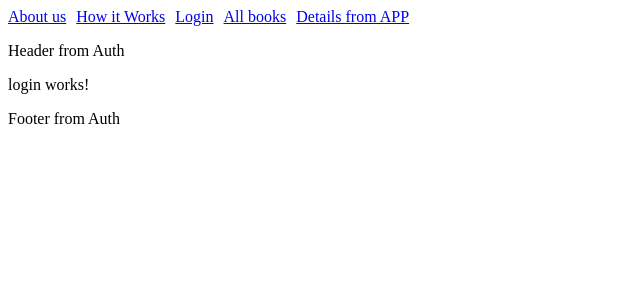
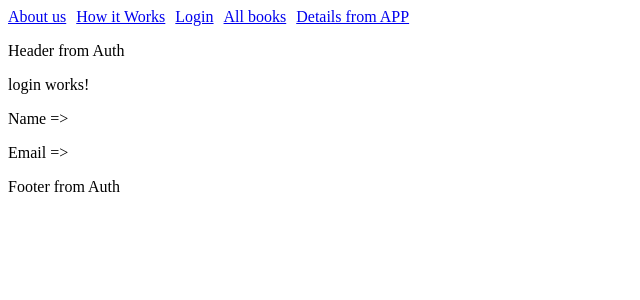
Before and after one commit to krunalp-pulse/book-store-angular, an Angular app in the folder bookStoreApp/: page /auth/login in a window 1280 px wide. Shown: the top 300 px of the page, without its empty margins (0-640 px from the left). Built offline with nearby package versions, Linux system fonts and the light colour scheme.

Commit message:
Code changes by Krunal

```diff
--- a/bookStoreApp/src/app/app.component.html
+++ b/bookStoreApp/src/app/app.component.html
@@ -1,7 +1,7 @@
 <div>
   <a routerLink="/about-us">About us</a>
   <a routerLink="/how-it-works">How it Works</a>
-  <a routerLink="/auth/login">Login</a>
+  <a routerLink="/auth/login" [queryParams]="{name: 'Krunal', email: email}">Login</a>
   <a routerLink="/public/all-books">All books</a>
   <a [routerLink]="['/public/book-details/', 1, 'author', 3]">Details from APP</a>
 
--- a/bookStoreApp/src/app/app.component.ts
+++ b/bookStoreApp/src/app/app.component.ts
@@ -6,5 +6,6 @@ import { Component } from '@angular/core';
   styleUrls: ['./app.component.scss']
 })
 export class AppComponent {
+  email: string = 'krunal.parmar@gmail.com';
   title = 'bookStoreApp';
 }
--- a/bookStoreApp/src/app/auth/components/login/login.component.html
+++ b/bookStoreApp/src/app/auth/components/login/login.component.html
@@ -1 +1,4 @@
 <p>login works!</p>
+
+<p>Name => {{name}}</p>
+<p>Email => {{email}}</p>
--- a/bookStoreApp/src/app/auth/components/login/login.component.ts
+++ b/bookStoreApp/src/app/auth/components/login/login.component.ts
@@ -1,4 +1,6 @@
+import { partitionArray } from '@angular/compiler/src/util';
 import { Component, OnInit } from '@angular/core';
+import { ActivatedRoute, RouterModule } from '@angular/router';
 
 @Component({
   selector: 'app-login',
@@ -7,9 +9,15 @@ import { Component, OnInit } from '@angular/core';
 })
 export class LoginComponent implements OnInit {
 
-  constructor() { }
+  name: string = "";
+  email: string = "";
+  constructor(private route: ActivatedRoute) { }
 
   ngOnInit(): void {
+    this.route.queryParams.subscribe((queryParam) => {
+      this.name = queryParam.name;
+      this.email = queryParam.email;
+    })
   }
 
 }
```
